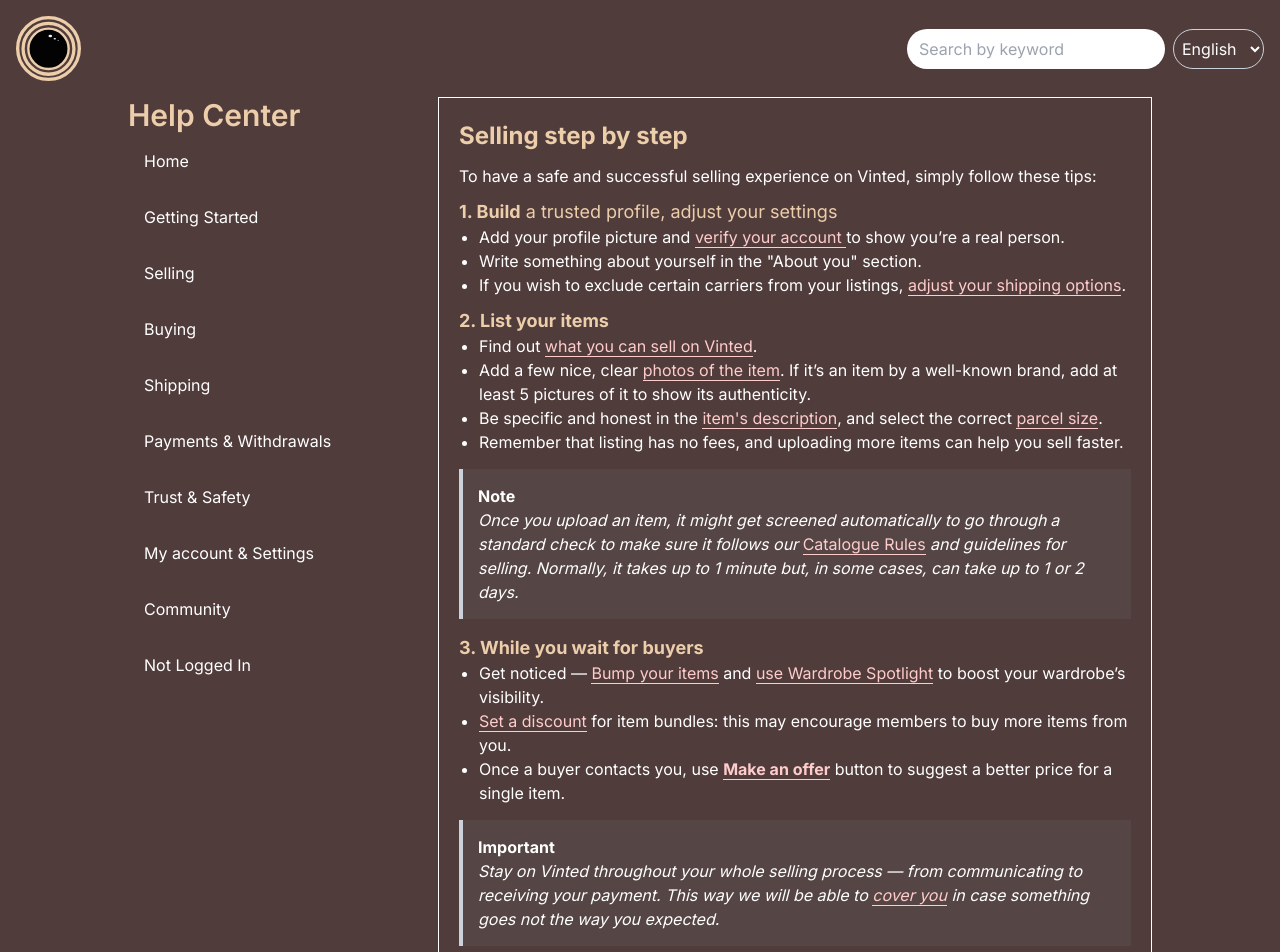
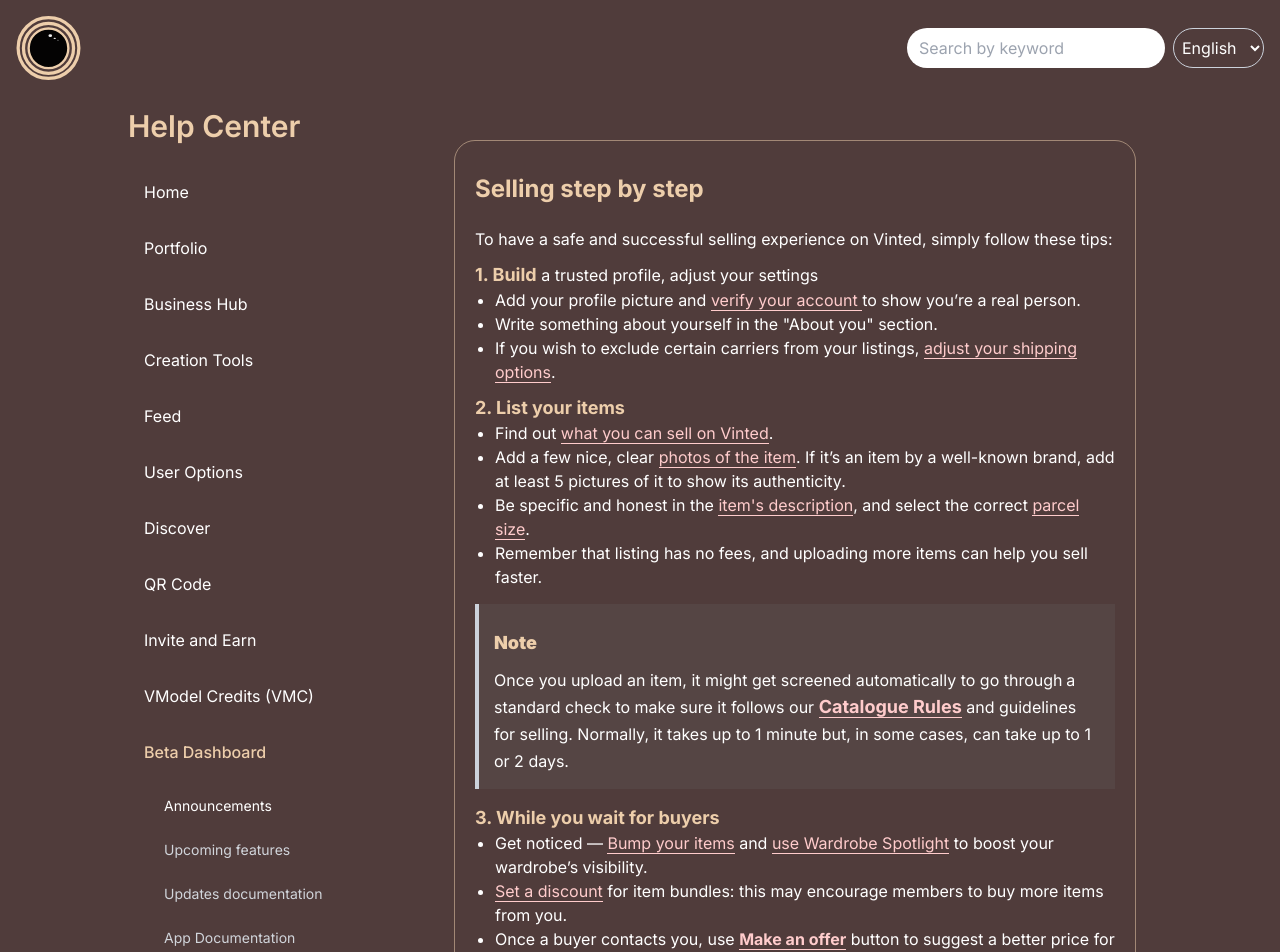
Before and after one commit to shinorspellz/VModelHelpCentre, a Next.js app: page /beta_dashboard/announcements in a window 1280 px wide. Shown: the top 952 px of the page. Built offline with nearby package versions, Linux system fonts and the light colour scheme.

Commit message:
Update styles and headings in Help Center pages

```diff
--- a/app/[slug]/[subslug]/page.jsx
+++ b/app/[slug]/[subslug]/page.jsx
@@ -3,7 +3,7 @@
 import "./styles.css";
 const page = () => {
   return (
-    <div>
+    <div className="faq">
       <div dangerouslySetInnerHTML={{ __html: egHTML }} />
     </div>
   );
--- a/app/[slug]/[subslug]/styles.css
+++ b/app/[slug]/[subslug]/styles.css
@@ -1,44 +1,56 @@
 /* Styles for the outer container */
-.faq__question-answer {
+.faq article {
   max-width: 800px;
   margin: 0 auto;
   padding: 20px;
-  border: 1px solid #fff;
+  border: 1px solid #edceab86;
+  border-radius: 21px;
 }
-
+@media screen and (max-width: 640px) {
+  .faq article {
+    padding: 10px;
+  }
+}
 /* Styles for the main content container */
-/* .faq-content {
+/* article {
 } */
 
 /* Additional styles for the accordion layout */
-.faq-content--accordion {
+.faq article {
   display: flex;
   flex-direction: column;
 }
 
 /* Styles for the heading */
-.web_ui__Text__text.web_ui__Text__heading {
+.faq h1 {
   color: #edceab;
   font-size: 24px;
   font-weight: bold;
   margin-bottom: 10px;
 }
 
+.faq h2 {
+  color: #edceab;
+  font-size: 20px;
+  font-weight: bold;
+  margin-bottom: 10px;
+}
 /* Styles for the paragraphs and spans */
-.web_ui__Text__text.web_ui__Text__body {
+.faq p,
+.faq span {
   color: #fff;
   font-size: 16px;
   line-height: 1.5;
 }
 
 /* Styles for the list items */
-.web_ui__Text__text.web_ui__Text__body ul li {
+.faq ul li {
   list-style: disc;
   margin-left: 20px;
 }
 
 /* Styles for the heading within the list */
-.c-text.c-text--heading {
+.faq article div {
   color: #edceab;
   font-size: 18px;
   font-weight: bold;
@@ -46,8 +58,8 @@
 }
 
 /* Styles for the blockquote and its content */
-.default-note,
-.important-note {
+.faq blockquote,
+.faq .default-note {
   background-color: #554544;
   border-left: 4px solid #ccd2db;
   padding: 15px;
@@ -55,20 +67,22 @@
 }
 
 /* Styles for the blockquote text */
-.default-note span,
-.important-note span {
+.faq .default-note span,
+.faq .important-note span {
   font-style: italic;
   /* color: #666; */
 }
 
 /* Styles for the links within the content */
-.web_ui__Text__text.web_ui__Text__body a {
+.faq a,
+.faq a span {
   color: #ffcccc;
   text-decoration: none;
   border-bottom: 1px solid #ffcccc;
 }
 
-.web_ui__Text__text.web_ui__Text__body a:hover {
+.faq a:hover,
+.faq a span:hover {
   color: #ffcccc9f;
   border-bottom-color: #ffcccc9f;
 }
--- a/app/[slug]/page.jsx
+++ b/app/[slug]/page.jsx
@@ -15,7 +15,7 @@
   const heading = generalTopics.find((topic) => topic.link === params.slug);
   return (
     <div className="w-full">
-      <h1 className="text-xl font-medium">{heading.name}</h1>
+      <h1 className="text-2xl font-semibold">{heading.name}</h1>
       <div>
         {subTopic.map((topic, index) => {
           return (
@@ -23,7 +23,7 @@
               <div
                 className={`${
                   !!index && "border-t"
-                } p-4 border-gray-100 w-full flex  sm:gap-5 md:gap-16 lg:gap-48 justify-between font-medium item-center  `}
+                } pt-5 p pb-2 px-2 border-[#edceab86] w-full flex  sm:gap-5 md:gap-16 lg:gap-48 justify-between font-medium item-center  `}
               >
                 <span>{topic.name}</span>
                 <AiOutlineRight size={18} />
--- a/app/layout.js
+++ b/app/layout.js
@@ -23,16 +23,18 @@
 
         <div className="p-3 md:p-6 relative ">
           <div
-            className=" gap-5  flex  max-w-5xl flex-col md:flex-row absolute top-0 left-0 right-0 bottom-0 mx-auto
+            className="gap-2 md:gap-5  flex  max-w-5xl flex-col md:flex-row absolute top-0 left-0 right-0 bottom-0 mx-auto
            "
           >
             <div>
-              <h1 className="text-3xl text-[#EDCEAB] font-semibold  ">
+              <h1 className="text-3xl my-3 text-[#EDCEAB] font-semibold text-center md:text-left ">
                 Help Center
               </h1>
-              <Sidebar show={"notmobile"} />
+              <div className="md:mt-5">
+                <Sidebar show={"notmobile"} />
+              </div>
             </div>
-            <div className="">{children}</div>
+            <div className=" md:mt-11 flex-1 mx-4">{children}</div>
           </div>
         </div>
       </body>
--- a/components/Navbar.jsx
+++ b/components/Navbar.jsx
@@ -1,16 +1,23 @@
 "use client";
-import React from "react";
-import { AiOutlineMenu } from "react-icons/ai";
+import React, { useEffect } from "react";
+import { AiOutlineClose, AiOutlineMenu } from "react-icons/ai";
 import Sidebar from "./faqComponents/Sidebar";
 import Image from "next/image";
 import logo from "@/public/logo.svg";
+import { usePathname } from "next/navigation";
 
 const Navbar = () => {
   const [show, setShow] = React.useState(false);
+
   return (
     <nav className="w-full ">
       <div className="flex items-center justify-between p-4">
-        <Image height={65} src={logo} />
+        <Image
+          alt="vmodel logo"
+          height={65}
+          className="h-14 md:h-16"
+          src={logo}
+        />
         {/* <span className="text-2xl font-bold">Help Center</span> */}
         <div className="flex ">
           <input
@@ -27,14 +34,42 @@
         <div className="md:hidden">
           <AiOutlineMenu size={32} onClick={() => setShow((init) => !init)} />
         </div>
-        {show ? (
-          <div className="absolute right-1 top-16 bg-black z-50">
-            <Sidebar show={"mobile"} />
-          </div>
-        ) : null}
+        {show ? <Menu setShow={setShow} /> : null}
       </div>
     </nav>
   );
 };
 
 export default Navbar;
+
+const Menu = ({ setShow }) => {
+  const pathname = usePathname();
+  useEffect(() => {
+    // Set the overflow property to 'hidden' when the component mounts
+    document.body.style.overflow = "hidden";
+    // Clean up: Set the overflow property back to 'auto' when the component unmounts
+    return () => {
+      document.body.style.overflow = "auto";
+    };
+  }, []);
+  // useEffect(() => {
+  //   setShow(false);
+  // }, [pathname[0], pathname[1], pathname[2]]);
+  return (
+    <div
+      id="nav_menu"
+      className="h-screen w-screen top-0 left-0 bottom-2 overflow-x-auto fixed z-50 bg-[#00000067] "
+      onClick={(e) => e.target.id === "nav_menu" && setShow(false)}
+    >
+      <div className="relative">
+        <div className="absolute right-4 px-4  pt-4 top-16 bg-black  mb-2 rounded-[21px]">
+          <div className="flex justify-between ">
+            <h1>Help Centre</h1>
+            <AiOutlineClose size={32} onClick={() => setShow(false)} />
+          </div>
+          <Sidebar show={"mobile"} />
+        </div>
+      </div>
+    </div>
+  );
+};
--- a/components/faqComponents/Sidebar.jsx
+++ b/components/faqComponents/Sidebar.jsx
@@ -7,30 +7,29 @@
 const Sidebar = ({ show }) => {
   const pathname = usePathname();
   const currentroute = pathname.split("/")[1];
+  const subCurrentRoute = pathname.split("/")[2];
   const hoverEffect = "hover:bg-[#edceaba6]";
 
   const showMobile = show !== "mobile" ? "hidden  md:flex" : "flex md:hidden";
-  console.log(showMobile);
   return (
     <div className={`flex-col min-w-[290px]  max-w-[290px] ${showMobile}`}>
       <Link href={"/"}>
         <p
-          className={`p-4 ${hoverEffect} cursor-pointer ${
+          className={`p-4 ${hoverEffect} rounded-[21px] cursor-pointer ${
             !currentroute ? "text-[#EDCEAB] font-medium" : "text-white"
           }`}
-          key={0o1}
+          key={"kjlk"}
         >
           {"Home"}
         </p>
       </Link>
       {generalTopics.map((topic, index) => {
         const subTopic = subTopics[topic.link];
-
         return (
-          <>
-            <Link href={"/" + topic.link} key={index + topic.link}>
+          <React.Fragment key={index}>
+            <Link href={"/" + topic.link}>
               <p
-                className={`p-4 ${hoverEffect} cursor-pointer  ${
+                className={`p-4 ${hoverEffect} rounded-[21px] cursor-pointer  ${
                   topic.link === currentroute
                     ? "text-[#EDCEAB] font-medium "
                     : ""
@@ -41,7 +40,7 @@
               </p>
             </Link>
             {topic.link === currentroute ? (
-              <div class=" ">
+              <div className=" ">
                 {subTopic.map((topic, index) => {
                   return (
                     <Link
@@ -49,7 +48,11 @@
                       key={index}
                     >
                       <div
-                        className={`text-sm ml-7  text-gray-300  ${hoverEffect} p-2 m-2  `}
+                        className={`text-sm ml-7 rounded-[21px] ${
+                          topic.link === subCurrentRoute
+                            ? "text-[#EDCEAB]"
+                            : " text-gray-300 "
+                        }${hoverEffect} p-2 m-2  `}
                       >
                         <span>{topic.name}</span>
                       </div>
@@ -58,7 +61,7 @@
                 })}
               </div>
             ) : null}
-          </>
+          </React.Fragment>
         );
       })}
     </div>
--- a/data.js
+++ b/data.js
@@ -1,132 +1,175 @@
 export const generalTopics = [
-  { name: "Getting Started", link: "getting_started", icon: "" },
-  { name: "Selling", link: "selling", icon: "" },
-  { name: "Buying", link: "buying", icon: "" },
-  { name: "Shipping", link: "shipping", icon: "" },
-  { name: "Payments & Withdrawals", link: "payment_and_withdrwals", icon: "" },
-  { name: "Trust & Safety", link: "trust_and_safety", icon: "" },
-  { name: "My account & Settings", link: "account_and_settings", icon: "" },
-  { name: "Community", link: "community", icon: "" },
-  { name: "Not Logged In", link: "not_logged_in", icon: "" },
+  { name: "Portfolio", link: "portfolio", icon: "" },
+  { name: "Business Hub", link: "business_hub", icon: "" },
+  { name: "Creation Tools", link: "creation_tools", icon: "" },
+  { name: "Feed", link: "feed", icon: "" },
+  { name: "User Options", link: "user_options", icon: "" },
+  { name: "Discover", link: "discover", icon: "" },
+  { name: "QR Code", link: "qr_code", icon: "" },
+  { name: "Invite and Earn", link: "invite_and_learn", icon: "" },
+  { name: "VModel Credits (VMC)", link: "vmodel_credits", icon: "" },
+  { name: "Beta Dashboard", link: "beta_dashboard", icon: "" },
+  { name: "VModel Credits (VMC)", link: "vmodel_credits", icon: "" },
 ];
 
 export const subTopics = {
-  getting_started: [
-    { name: "How to get started like a pro 1", link: "how_to_get_started1" },
-    { name: "How to get started like a pro 2", link: "how_to_get_started2" },
-    { name: "How to get started like a pro 3", link: "how_to_get_started3" },
+  portfolio: [
+    { name: "Portfolio image", link: "portfolio_image" },
+    { name: "Bio", link: "bio" },
+    { name: "Menu icon", link: "menu_icon" },
+    { name: "More information", link: "more_information" },
+    { name: "Portfolio galleries/grids", link: "portfolio_galleries_grids" },
+    { name: "Messages", link: "M=messages" },
+    { name: "My network", link: "my_network" },
+    { name: "Polaroid", link: "polaroid" },
+    { name: "Bookings", link: "bookings" },
+    { name: "Offerings", link: "offerings" },
   ],
-  selling: [
-    { name: "How to Sell lorem inpsum lorem  1", link: "how_to_sell1" },
-    { name: "How to Sell lorem inpsum lorem 2", link: "how_to_sell2" },
-    { name: "How to Sell lorem inpsum lorem 3", link: "how_to_sell3" },
-    { name: "How to Sell lorem inpsum lorem 4", link: "how_to_sell4" },
+  business_hub: [
+    { name: " Unavailability ", link: "unavailability" },
+    { name: "Bookings", link: "bookings" },
+    { name: "Jobs", link: "jobs" },
+    { name: "Services", link: "services" },
+    { name: "Applications", link: "applications" },
+    { name: "Reviews", link: "reviews" },
+    { name: "Earnings", link: "earnings" },
+    { name: "Coupons", link: "coupons" },
+    { name: "Invoice", link: "invoice" },
+    { name: "Analytics", link: "analytics" },
   ],
-  buying: [
-    { name: "How to buy lorem inpsum lorem 1", link: "how_to_buy1" },
-    { name: "How to buy lorem inpsum lorem 2", link: "how_to_buy2" },
-    { name: "How to buy lorem inpsum lorem 3", link: "how_to_buy3" },
-  ],
-  shipping: [
-    { name: "How to ship lorem inpsum lorem 1", link: "how_to_ship" },
-    { name: "How to ship lorem inpsum lorem 2", link: "how_to_ship" },
-    { name: "How to ship lorem inpsum lorem 3", link: "how_to_ship" },
-  ],
-  payment_and_withdrwals: [
-    { name: "How to pay lorem inpsum lorem 1", link: "how_to_pay1" },
-    { name: "How to pay lorem inpsum lorem 2", link: "how_to_pay2" },
-    { name: "How to pay lorem inpsum lorem 3", link: "how_to_pay3" },
-  ],
-  trust_and_safety: [
-    { name: "How to trust lorem inpsum lorem 1", link: "how_to_trust1" },
-    { name: "How to trust lorem inpsum lorem 2", link: "how_to_trust2" },
-    { name: "How to trust lorem inpsum lorem 3", link: "how_to_trust3" },
-  ],
-  account_and_settings: [
-    { name: "How to set lorem inpsum lorem 1", link: "how_to_set1" },
-    { name: "How to set lorem inpsum lorem 2", link: "how_to_set2" },
-    { name: "How to set lorem inpsum lorem 3", link: "how_to_set3" },
-  ],
-  community: [
+
+  creation_tools: [
+    { name: "Creating a Post", link: "creating_a_post" },
+    { name: "Creating a service", link: "creating_a service" },
+    { name: "Creating a job", link: "creating_a_job" },
+    { name: "Creating a coupon", link: "creating_a_coupon" },
     {
-      name: "How to community lorem inpsum lorem 1",
-      link: "how_to_community1",
+      name: "Printing Portfolios or polaroids",
+      link: "printing_portfolios_or_polaroids",
     },
     {
-      name: "How to community lorem inpsum lorem 2",
-      link: "how_to_community2",
+      name: "Splitting images (Splitter)",
+      link: "splitting_images_splitter",
+    },
+  ],
+  feed: [
+    { name: "Slides", link: "slides" },
+    { name: "Post options", link: "post_options" },
+  ],
+  user_options: [
+    { name: "Job notifications", link: "job_notifications" },
+    { name: "Service notifications", link: "service_notifications" },
+    { name: "Post notifications", link: "post_notifications" },
+  ],
+  discover: [
+    { name: "Member search and hashtags", link: "member_search_and_hashtags" },
+    { name: "Spotlight", link: "spotlight" },
+    {
+      name: "Most popular, Talent near you, Rising talent.",
+      link: "most_popular_talent_near_you_rising_talent.",
+    },
+  ],
+
+  qr_code: [
+    { name: "Creating QR codes", link: "creating_qr_codes" },
+    { name: "Adjusting QR code colors", link: "adjusting_qr_code_colors" },
+  ],
+  invite_and_learn: [
+    {
+      name: "Inviting contacts",
+      link: "inviting_contacts",
+    },
+  ],
+  vmodel_credits: [
+    {
+      name: "VMC and how they work",
+      link: "vmc_and_how_they_work",
     },
     {
-      name: "How to community lorem inpsum lorem 3",
-      link: "how_to_community3",
+      name: "How to earn VMC",
+      link: "how_to_earn_vmc",
     },
   ],
-  not_logged_in: [
+  beta_dashboard: [
     {
-      name: "How to not logged in lorem inpsum lorem 1",
-      link: "how_to_not_logged_in1",
+      name: "Announcements",
+      link: "announcements",
     },
     {
-      name: "How to not logged in lorem inpsum lorem 2",
-      link: "how_to_not_logged_in2",
+      name: "Upcoming features",
+      link: "upcoming_features",
     },
     {
-      name: "How to not logged in lorem inpsum lorem 3",
-      link: "how_to_not_logged_in3",
+      name: "Updates documentation",
+      link: "updates_documentation",
+    },
+    {
+      name: "App Documentation",
+      link: "app_documentation",
     },
   ],
 };
 
-export const egHTML = `<article class="faq__question-answer faq-content faq-content--accordion"><div class="web_ui__Spacer__regular web_ui__Spacer__horizontal"></div><h1 class="web_ui__Text__text web_ui__Text__heading web_ui__Text__left">Selling step by step</h1><div class="web_ui__Spacer__large web_ui__Spacer__horizontal"></div><span class="web_ui__Text__text web_ui__Text__body web_ui__Text__left web_ui__Text__parent"><p><span style="font-weight: 400;">To have a safe and successful selling experience on Vinted, simply follow these tips:</span><span style="font-weight: 400;"><br></span></p>
-<div class="c-text c-text--heading u-ui-padding-top-medium">1. Build<span style="font-weight: 400;"> a trusted</span><span style="font-weight: 400;"> profile, adjust your settings</span></div>
+export const egHTML = `<article>
+<div></div>
+<h1>Selling step by step</h1>
+<div></div>
+<span>
+  <p>
+    <span style="font-weight: 400;">To have a safe and successful selling experience on Vinted, simply follow these tips:</span><span style="font-weight: 400;"><br></span>
+  </p>
+  <div>1. Build<span style="font-weight: 400;"> a trusted</span><span style="font-weight: 400;"> profile, adjust your settings</span></div>
   <ul>
     <li style="font-weight: 400;" aria-level="1"><span style="font-weight: 400;">Add your profile picture and </span><a href="https://www.vinted.co.uk/help/406?access_channel=hc_topics"><span style="font-weight: 400;">verify your account</span><span style="font-weight: 400;"> </span></a><span style="font-weight: 400;">to show </span><span style="font-weight: 400;">you’re a real person</span><span style="font-weight: 400;">.</span></li>
     <li style="font-weight: 400;" aria-level="1"><span style="font-weight: 400;">Write something about yourself in the "About you" section.</span></li>
     <li style="font-weight: 400;" aria-level="1"><span style="font-weight: 400;">If you wish to exclude certain carriers from your listings, </span><a href="https://www.vinted.co.uk/help/447?access_channel=hc_topics"><span style="font-weight: 400;">adjust your shipping options</span></a><span style="font-weight: 400;">.&nbsp;</span></li>
   </ul>
-<div class="c-text c-text--heading u-ui-padding-top-medium">2. List your items</div>
+  <div>2. List your items</div>
   <ul>
     <li style="font-weight: 400;" aria-level="1"><span style="font-weight: 400;">Find out </span><a href="https://vinted.co.uk/catalog-rules"><span style="font-weight: 400;">what you can sell on Vinted</span></a><span style="font-weight: 400;">.</span></li>
     <li style="font-weight: 400;" aria-level="1"><span style="font-weight: 400;">Add a few nice, clear </span><a href="https://www.vinted.co.uk/help/48?access_channel=hc_topics"><span style="font-weight: 400;">photos of the item</span></a><span style="font-weight: 400;">. If it’s an item by a well-known brand, </span><span style="font-weight: 400;">add at least 5 pictures of it to show its authenticity.</span></li>
     <li style="font-weight: 400;" aria-level="1"><span style="font-weight: 400;">Be specific and honest in the </span><a href="https://www.vinted.co.uk/help/49?access_channel=hc_topics"><span style="font-weight: 400;">item's description</span></a><span style="font-weight: 400;">, and select the correct </span><a href="https://www.vinted.co.uk/help/51?access_channel=hc_topics"><span style="font-weight: 400;">parcel size</span></a><span style="font-weight: 400;">.</span></li>
     <li style="font-weight: 400;" aria-level="1"><span style="font-weight: 400;">Remember that listing has no fees,&nbsp;and uploading more items can help you sell faster.</span></li>
   </ul>
-<div class="u-ui-padding-top-small u-ui-padding-bottom-small">
-<blockquote class="default-note">
-<div class="u-ui-padding-horizontal-large">
-<div class="u-ui-padding-bottom-medium"><strong>Note</strong></div>
+  <div>
+    <blockquote>
+      <div>
+        <div><strong>Note</strong></div>
         <div><span style="font-weight: 400;">Once you upload an item, it might get screened automatically to go through</span><strong> </strong><span style="font-weight: 400;">a standard check to make sure it follows our </span><a href="https://vinted.co.uk/catalog-rules">Catalogue Rules</a><span style="font-weight: 400;"> and guidelines for selling. Normally, it takes up to 1 minute but, in some cases, can take up to 1 or 2 days.</span></div>
       </div>
     </blockquote>
   </div>
-<div class="c-text c-text--heading u-ui-padding-top-medium">​3. While you wait for buyers</div>
+  <div>3. While you wait for buyers</div>
   <ul>
     <li style="font-weight: 400;" aria-level="1"><span style="font-weight: 400;">Get noticed </span><span style="font-weight: 400;">—</span><span style="font-weight: 400;"> </span><a href="https://www.vinted.co.uk/help/340?access_channel=hc_topics"><span style="font-weight: 400;">Bump your items</span></a><span style="font-weight: 400;"> and </span><a href="https://www.vinted.co.uk/help/452?access_channel=hc_topics"><span style="font-weight: 400;">use Wardrobe Spotlight</span></a><span style="font-weight: 400;"> to boost your wardrobe’s visibility.</span></li>
     <li style="font-weight: 400;" aria-level="1"><a href="https://www.vinted.co.uk/help/422?access_channel=hc_topics"><span style="font-weight: 400;">Set a discount</span></a><span style="font-weight: 400;"> for item bundles: this may encourage members to buy more items from you.</span></li>
     <li style="font-weight: 400;" aria-level="1"><span style="font-weight: 400;">Once a buyer contacts you, use </span><a href="https://www.vinted.co.uk/help/258?access_channel=hc_topics"><strong>Make an offer</strong></a><span style="font-weight: 400;"> button to suggest a better price for a single item.&nbsp;</span></li>
   </ul>
-<div class="u-ui-padding-top-small u-ui-padding-bottom-small">
-<blockquote class="important-note">
-<div class="u-ui-padding-horizontal-large">
-<div class="u-ui-padding-bottom-medium"><strong>Important</strong></div>
+  <div>
+    <blockquote>
+      <div>
+        <div><strong>Important</strong></div>
         <div><span style="font-weight: 400;">Stay on Vinted throughout your whole selling process </span><span style="font-weight: 400;">—</span><span style="font-weight: 400;"> from communicating to receiving your payment. This way we will be able to </span><a href="https://www.vinted.co.uk/help/551?access_channel=hc_topics"><span style="font-weight: 400;">cover you</span></a><span style="font-weight: 400;"> in case something goes not the way you expected.&nbsp;</span></div>
       </div>
     </blockquote>
   </div>
-<div class="c-text c-text--heading u-ui-padding-top-medium">4. It’s sold! Time to ship</div>
+  <div>4. It’s sold! Time to ship</div>
   <ul>
     <li style="font-weight: 400;" aria-level="1"><a href="https://www.vinted.co.uk/help/65?access_channel=hc_topics"><span style="font-weight: 400;">Pack your item</span></a><span style="font-weight: 400;">. A personal touch is always nice.</span></li>
     <li style="font-weight: 400;" aria-level="1"><span style="font-weight: 400;">Ship the item within 5</span><span style="font-weight: 400;"> working </span><span style="font-weight: 400;">days of the sale.&nbsp;</span></li>
     <li style="font-weight: 400;" aria-level="1"><span style="font-weight: 400;">Use the shipping option your buyer has chosen to avoid any issues with parcel tracking or even canceled orders.</span></li>
     <li style="font-weight: 400;" aria-level="1"><a href="https://www.vinted.co.uk/help/100?access_channel=hc_topics"><span style="font-weight: 400;">Track your parcel</span></a><span style="font-weight: 400;"> on Vinted if you’d like to.</span></li>
   </ul>
-<div class="c-text c-text--heading u-ui-padding-top-medium">5. Delivered! Get your earnings and leave feedback</div>
+  <div>5. Delivered! Get your earnings and leave feedback</div>
   <ul>
     <li style="font-weight: 400;" aria-level="1"><span style="font-weight: 400;">As soon as the buyer presses </span><strong>Everything is OK</strong><span style="font-weight: 400;">, your payment will become available in your </span><a href="https://www.vinted.co.uk/help/266?access_channel=hc_topics"><span style="font-weight: 400;">Vinted balance</span></a><span style="font-weight: 400;">.</span></li>
     <li style="font-weight: 400;" aria-level="1"><span style="font-weight: 400;">Money withdrawals</span><span style="font-weight: 400;"> may take up to </span><span style="font-weight: 400;">5 working days</span><span style="font-weight: 400;"> to appear in your bank account.&nbsp;</span></li>
     <li style="font-weight: 400;" aria-level="1"><a href="https://www.vinted.co.uk/help/14?access_channel=hc_topics"><span style="font-weight: 400;">Leave feedback</span></a><span style="font-weight: 400;"> for your buyer and help to build trust within the community.</span></li>
   </ul>
-<div class="c-text c-text--heading u-ui-padding-top-medium">Good to know</div>
+  <div>Good to know</div>
   <ul>
     <li style="font-weight: 400;" aria-level="1"><span style="font-weight: 400;">If you ever experience any improper behaviour, harassment or spam activities from other members, </span><a href="https://www.vinted.co.uk/help/288?access_channel=hc_topics"><span style="font-weight: 400;">report it</span></a><span style="font-weight: 400;"> so we can immediately put a stop to it.</span></li>
-</ul></span></article>`;
+  </ul>
+</span>
+</article>
+`;
```
Lines whose indentation alone changed are shown as unchanged.
